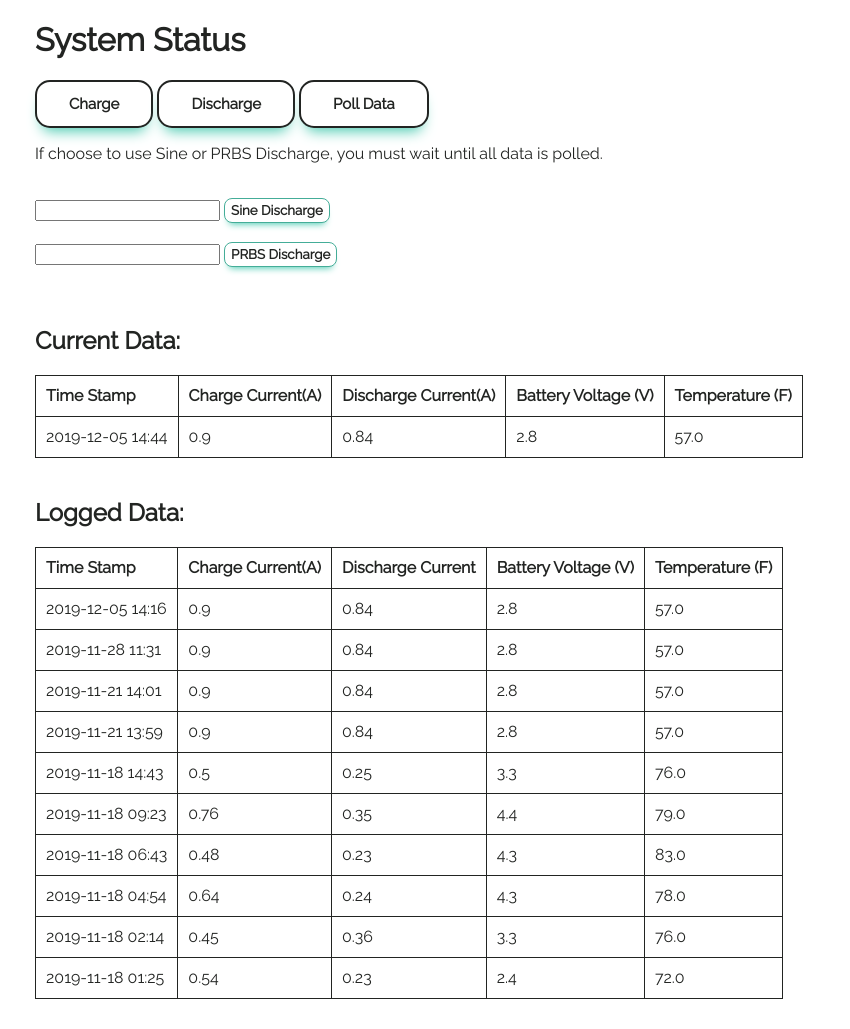
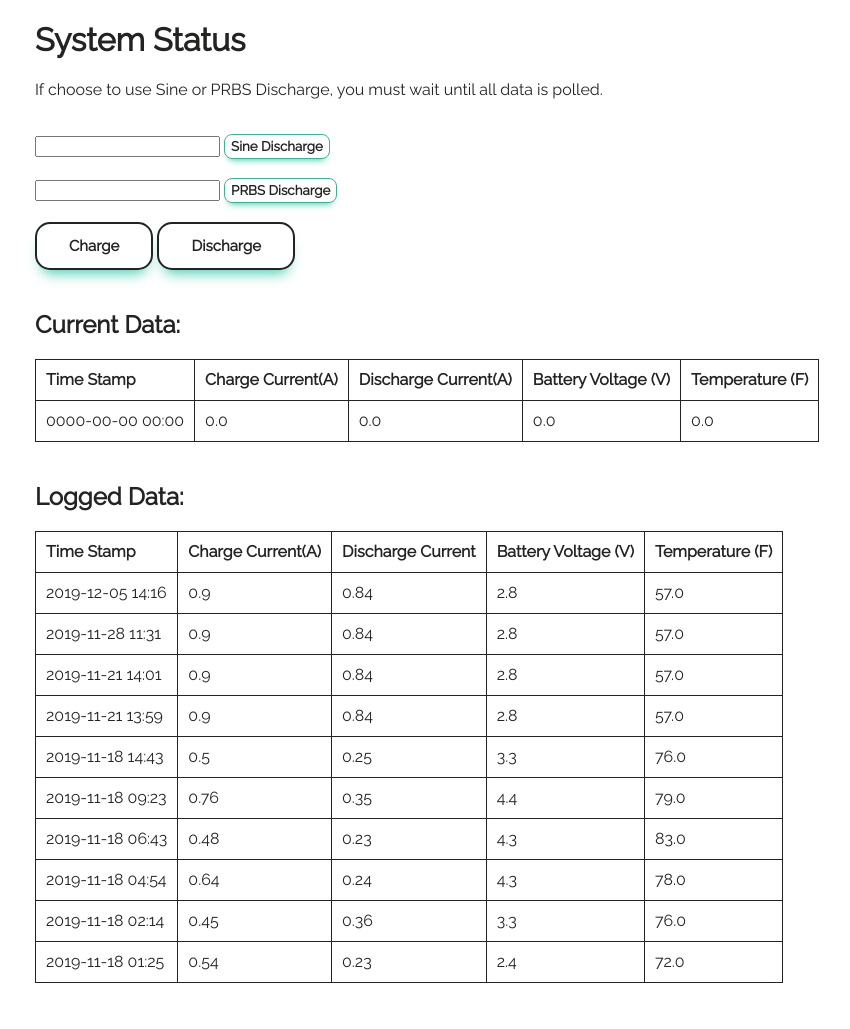
Before and after one commit to hannahjmlee/EmbeddedWebsite, a Flask app: page /data/ in a window 1280 px wide. Shown: the part 48-1077 px from the top of the page, without its empty margins (15-865 px from the left). After the commit the page ends 1031 px from the top, so only its background shows below. Run offline with Flask 2, Linux system fonts and the light colour scheme; some libraries are stand-ins or nearby versions.

Commit message:
fixed things

```diff
--- a/data/current_data.txt
+++ /dev/null
@@ -1,5 +0,0 @@
-2019-12-05 14:44
-0.9
-0.84
-2.8
-57.0
--- a/data/log_data.txt
+++ b/data/log_data.txt
@@ -1,3 +1,4 @@
+
 2019-12-05 14:16
 0.9
 0.84
--- a/main.py
+++ b/main.py
@@ -2,6 +2,8 @@ from flask import Flask, render_template, request
 import time
 import datetime
 import json
+import serial
+import io
 
 app = Flask(__name__)
 
@@ -263,12 +265,11 @@ def write_data():
 
 @app.route('/charge_data')
 def charge_data():
-    print("FUCKING HELL")
-    return "nothing"
-    #with open("./data/configuration.txt") as f:
-    #    value_list = f.readlines()
-    #baud = int(value_list[0].rstrip())
-    #print("BAUD RATE IS: ", baud)
+    print("CHARGE DATA")
+    with open("./data/configuration.txt") as f:
+        value_list = f.readlines()
+    baud = int(value_list[0].rstrip())
+    print("BAUD RATE IS:", baud)
     #ser = serial.Serial("/dev/ttyUSB0", baud, timeout = 1)
     #sio = io.TextIOWrapper(io.BufferedRWPair(ser, ser))
     #sio.write(str("H"))
@@ -277,3 +278,18 @@ def charge_data():
     #print("Sent C: ", response)
     #ser.close()
     #open('./data/current_data.txt', 'w').close()
+    return "nothing"
+
+@app.route('/discharge_data')
+def discharge_data():
+    print("DISCHARGE DATA")
+    return "nothing"
+
+
+@app.route('/clear_data')
+def clear_data():
+    print("FUCK")
+    open('./data/current_data.txt', 'w').close()
+    return "nothing"
+if __name__ == '__main__':
+    app.run(debug=True)
--- a/templates/data.html
+++ b/templates/data.html
@@ -10,12 +10,28 @@
 
             $(function() {
                 $('a#chargeData').bind('click', function(){
-                $.getJSON('/write_data',
-                        function(data){
+                    $.getJSON('/charge_data',
+                        function(data) {
                         });
+                    window.location.reload();
                     return false;
-            }
+                });
 
+                $('input#readData').bind('click', function() {
+                    $.getJSON('/read_data',
+                        function(data) {
+                        });
+                    window.location.reload();
+                    return false;
+                });
+
+                $('a#dischargeData').bind('click', function() {
+                    $.getJSON('/discharge_data',
+                        function(data) {
+                        });
+                    window.location.reload();
+                    return false;
+                });
             });
         </script>
     </head>
@@ -23,11 +39,13 @@
         {% extends "layout.html" %}
         {% block content %}
         <h1>System Status</h1>
+        <!--
         <form>
             <a href=# class="myButton" id=chargeData>Charge</a>
             <a href=# class="myButton" id=discharge>Discharge</a>
             <a href=# class="myButton" id=poll> Poll Data</a>
        </form>
+        -->
         <p>If choose to use Sine or PRBS Discharge, you must wait until all data is polled.</p>
         <br>
         <form method="POST">
@@ -38,6 +56,10 @@
             <input name="PRBS_discharge">
             <input type="submit" id=readData value="PRBS Discharge">
         </form> <br>
+        <form>
+            <a href=# class="myButton" id=chargeData >Charge</a>
+            <a href=# class="myButton" id=dischargeData >Discharge</a>
+        </form>
         <h2>Current Data:</h2>
         <table id="currentData">
             <tr>
```
Lines whose indentation alone changed are shown as unchanged.
